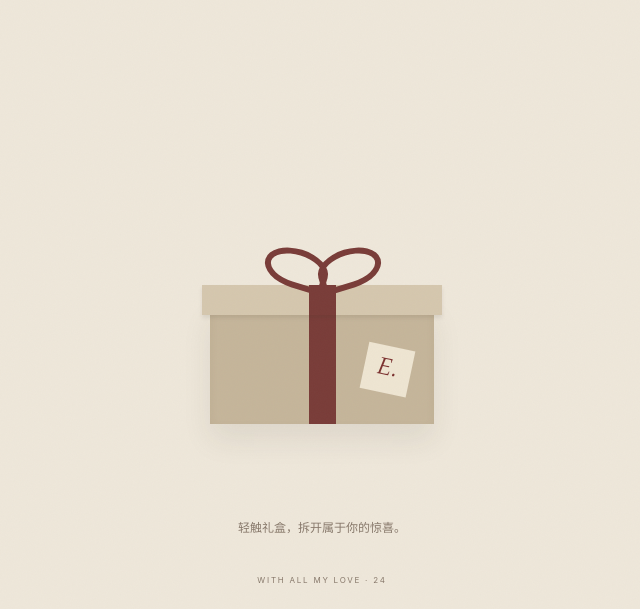
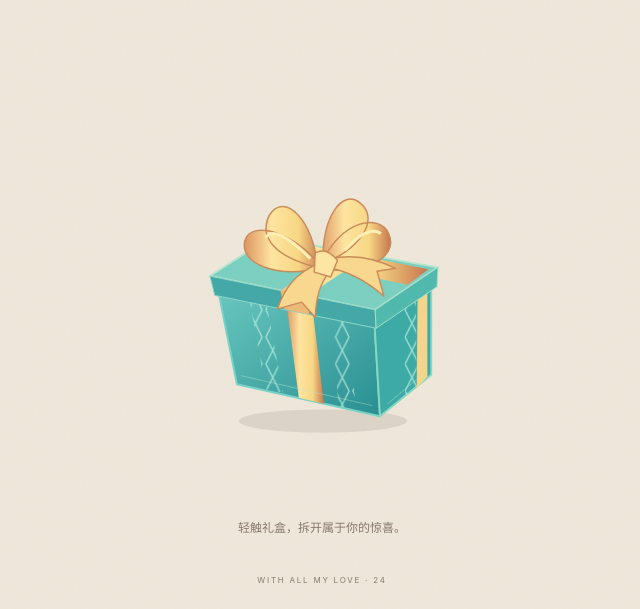
Before and after one commit to Sero417/enola-record, a website: page index.html in a window 1280 px wide. Shown: the part 191-800 px from the top of the page, without its empty margins (318-958 px from the left). Drawn offline with Linux system fonts and the light colour scheme.

Commit message:
Illustrate teal and gold gift box from supplied reference

```diff
--- a/gift.css
+++ b/gift.css
@@ -63,3 +63,13 @@
 @keyframes card-hover { 0%,100% { transform: translateY(var(--card-rise)); } 50% { transform: translateY(calc(var(--card-rise) - 5px)); } }
 @media (max-height: 700px) { .gift-stage { --card-rise: -65px; } }
 @media (prefers-reduced-motion: reduce) { .unwrapped .tarot-card { opacity: 1; transform: translateY(var(--card-rise)); } }
+/* Illustrated teal box with gold ribbon, based on the supplied reference. */
+.gift-box { width: 290px; height: 290px; left: 0; bottom: 8px; padding: 0; }
+.gift-art { width: 100%; height: 100%; overflow: visible; }
+.gift-art-lid, .gift-art-bow, .gift-art-body { transform-box: fill-box; transform-origin: center bottom; }
+.unwrapped .gift-art-bow { animation: bow-release .55s ease both; }
+.unwrapped .gift-art-ribbon { animation: ribbon-drop .55s .15s both; }
+.unwrapped .gift-art-lid { animation: lid-release .65s .4s both; }
+.unwrapped .gift-art-body { animation: illustrated-box-settle .75s .45s both; }
+@keyframes bow-release { 50% { transform: scale(1.22,.8) translateY(10px); opacity: 1; } 100% { transform: scale(1.5,.5) translateY(30px); opacity: 0; } }
+@keyframes illustrated-box-settle { 40% { transform: scale(1.08,.86); } 100% { transform: scale(.9,.85) translateY(15px); opacity: .65; } }
--- a/index.html
+++ b/index.html
@@ -8,9 +8,9 @@
     <meta name="robots" content="noindex, nofollow">
     <title>ENOLA — A little record for you</title>
     <link rel="icon" href="./assets/favicon.svg" type="image/svg+xml">
-    <link rel="stylesheet" href="./styles.css?v=gift-2">
-    <link rel="stylesheet" href="./gift.css?v=gift-2">
-    <script type="module" src="./js/app.js?v=gift-2"></script>
+    <link rel="stylesheet" href="./styles.css?v=gift-3">
+    <link rel="stylesheet" href="./gift.css?v=gift-3">
+    <script type="module" src="./js/app.js?v=gift-3"></script>
   </head>
   <body>
     <section class="gift-intro" id="gift-intro" aria-labelledby="gift-heading" hidden>
@@ -24,8 +24,37 @@
           <span class="tarot-title">THE STAR</span><span class="tarot-caption">星星 · 愿望与希望</span>
         </button>
         <button class="gift-box" id="open-gift" type="button" aria-label="拆开生日礼物">
-          <span class="gift-lid"><span class="gift-bow"></span></span>
-          <span class="gift-base"></span><span class="gift-side gift-side-left"></span><span class="gift-side gift-side-right"></span><span class="gift-tag">E.</span>
+          <svg class="gift-art" viewBox="0 0 300 300" aria-hidden="true">
+            <defs>
+              <linearGradient id="box-front" x2="1" y2="1"><stop stop-color="#69c8c0"/><stop offset="1" stop-color="#278e91"/></linearGradient>
+              <linearGradient id="ribbon-gold"><stop stop-color="#dd9460"/><stop offset=".35" stop-color="#ffe5a0"/><stop offset=".7" stop-color="#f8d884"/><stop offset="1" stop-color="#c7754d"/></linearGradient>
+              <pattern id="diamond-trim" width="18" height="28" patternUnits="userSpaceOnUse"><path d="M9 0L16 14L9 28L2 14Z" fill="none" stroke="#b6eee0" stroke-width="1.5" opacity=".75"/></pattern>
+            </defs>
+            <ellipse cx="151" cy="269" rx="87" ry="12" fill="#352b25" opacity=".1"/>
+            <g class="gift-art-body" stroke-linejoin="round">
+              <path d="M42 131L204 163L210 264L62 231Z" fill="url(#box-front)" stroke="#78d3c6" stroke-width="2"/>
+              <path d="M204 163L263 118L263 221L210 264Z" fill="#3caaa6" stroke="#87d8c6" stroke-width="2"/>
+              <path d="M42 131L99 93L263 118L204 163Z" fill="#267e82"/>
+              <path d="M74 140L92 144L110 240L92 236Z M159 156L177 160L185 257L167 254Z" fill="url(#diamond-trim)"/>
+              <path d="M235 143L247 134L248 233L236 243Z" fill="url(#diamond-trim)"/>
+              <g class="gift-art-ribbon"><path d="M113 145L140 151L152 251L126 245Z" fill="url(#ribbon-gold)"/><path d="M249 129L259 121L259 223L248 235Z" fill="#f6d58c"/></g>
+              <path d="M66 222L202 253M217 252L255 220" fill="none" stroke="#b5e6cf" opacity=".45"/>
+            </g>
+            <g class="gift-art-lid" stroke-linejoin="round">
+              <path d="M34 119L96 79L270 110L205 154Z" fill="#7bd0c1" stroke="#b9e5cf" stroke-width="2"/>
+              <path d="M34 119L205 154L206 173L39 139Z" fill="#43a8a7" stroke="#91d9c7"/>
+              <path d="M205 154L270 110L269 130L206 173Z" fill="#50b9ae" stroke="#a4e2cb"/>
+              <path d="M107 134L134 140L199 97L173 93Z M73 94L100 80L260 112L239 128Z" fill="url(#ribbon-gold)"/>
+              <path d="M107 134L134 140L137 159L111 153Z" fill="#edba77"/>
+            </g>
+            <g class="gift-art-bow" stroke="#c98b59" stroke-width="1.5" stroke-linejoin="round">
+              <path class="bow-left" d="M150 111C100 122 65 105 70 83C77 58 127 77 150 111ZM145 110C101 99 85 79 95 57C111 29 143 64 145 110Z" fill="url(#ribbon-gold)"/>
+              <path class="bow-right" d="M147 111C169 58 211 55 219 75C231 102 188 119 147 111ZM151 105C150 57 171 29 189 43C213 62 183 96 151 105Z" fill="url(#ribbon-gold)"/>
+              <path d="M145 107Q115 119 104 153L129 146L143 162Q144 131 157 116M154 110Q186 115 214 140L207 114L226 111Q192 94 159 101" fill="#f9d88e"/>
+              <path d="M143 95Q155 89 166 103L159 120L142 115Z" fill="#ffe6a2"/>
+              <path d="M92 79Q102 65 138 101M174 92Q197 66 211 75" fill="none" stroke="#fff0b5" stroke-width="3"/>
+            </g>
+          </svg>
         </button>
       </div>
       <p class="gift-message" id="gift-message" role="status">轻触礼盒，拆开属于你的惊喜。</p>
--- a/js/app.js
+++ b/js/app.js
@@ -14,5 +14,5 @@ import { setupLyrics } from './lyrics.js?v=gaussian-1';
 setupTonearm(controls);
 setupLyrics();
 
-import { setupGift } from './gift.js?v=gift-2';
+import { setupGift } from './gift.js?v=gift-3';
 setupGift();
```
